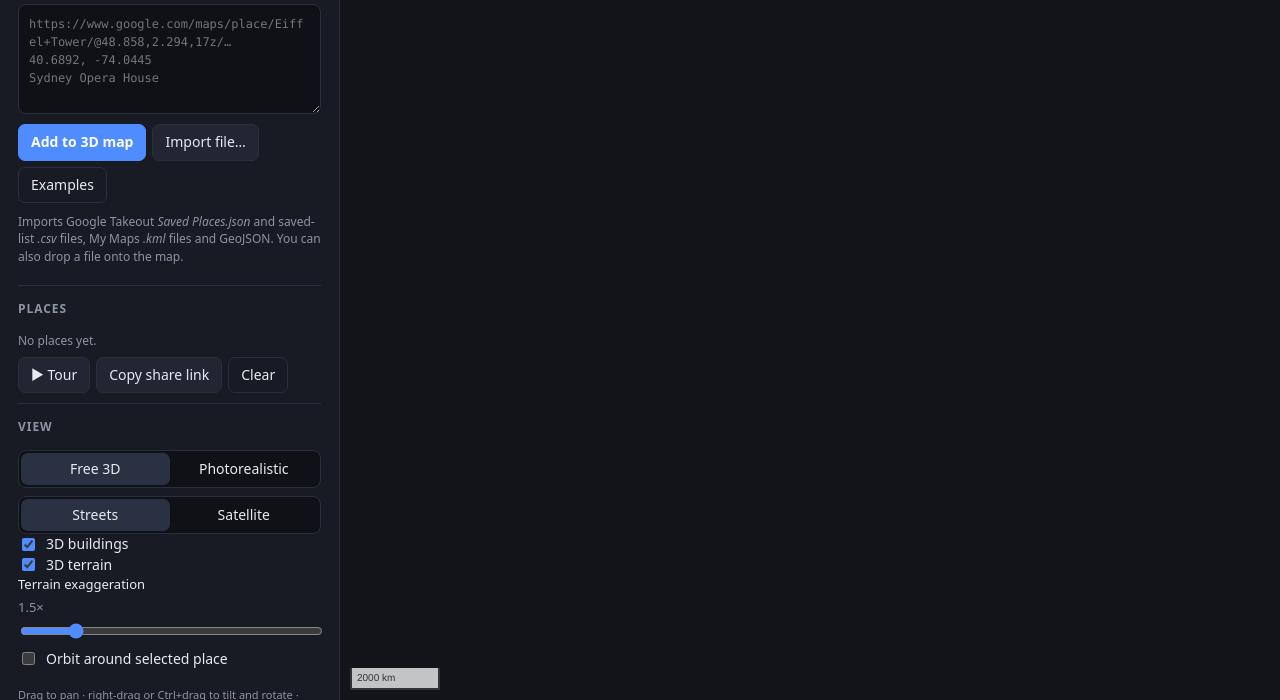
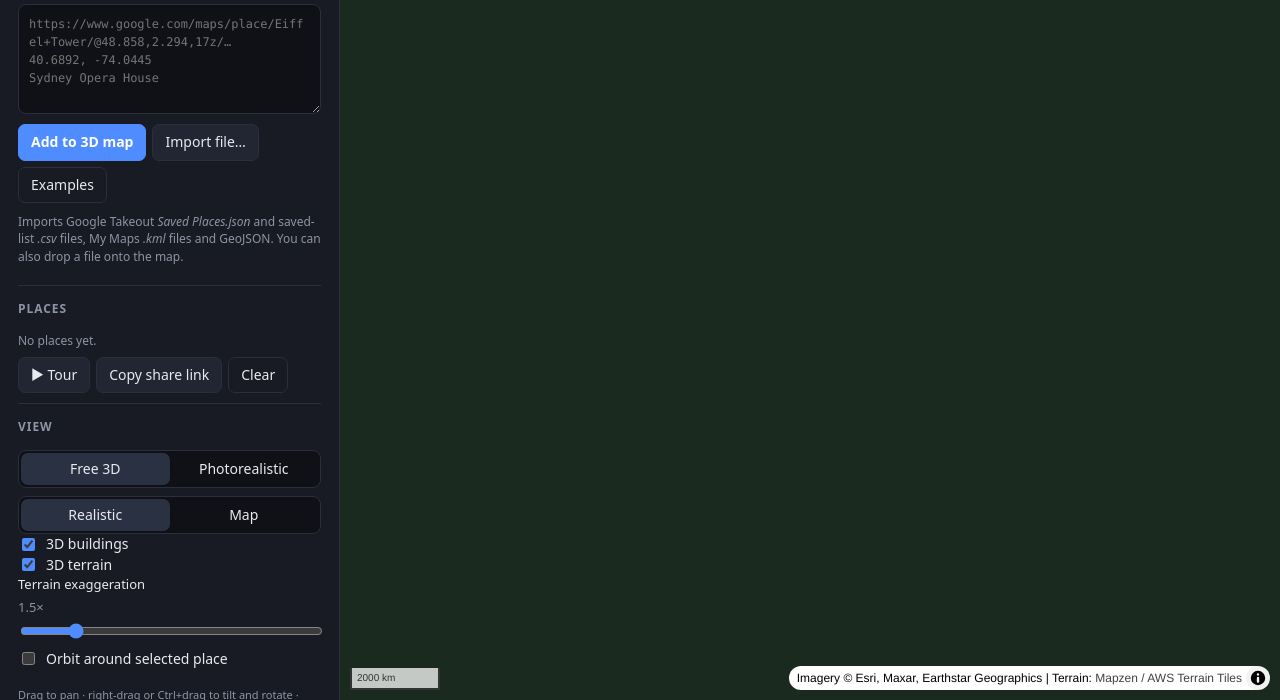
Before and after one commit to void6670/abduebsj, a plain HTML site: page index.html in a window 1280 px wide. Shown: the part 100-800 px from the top of the page. Drawn offline with nearby package versions, Linux system fonts and the light colour scheme; no server answers; animation ran at ten frames a second.

Commit message:
Realistic default look: satellite on terrain, textured buildings, labels
- New default 'Realistic' style: Esri imagery draped on 3D terrain with
  hillshade, main roads and white-on-dark labels from OpenFreeMap
- Buildings use procedurally generated facade textures (brick, stone,
  plaster, concrete, sandstone, glass towers) with coloured roof caps
  and directional light, in both Realistic and Map styles
- Drop road shields on imagery; upgrade MapLibre to 5.24.1, which fixes
  a source-update crash seen with 5.6.0

Co-Authored-By: Claude Opus 5.5 <noreply@anthropic.com>
Claude-Session: https://claude.ai/code/session_013MuJSqnkhR4xNYKKbUutjG

```diff
--- a/app.js
+++ b/app.js
@@ -15,7 +15,7 @@
     places: [],
     selected: null,
     mode: 'free',     // 'free' | 'photo'
-    style: 'streets', // 'streets' | 'satellite'
+    style: 'realistic', // 'realistic' | 'streets'
     buildings: true,
     terrain: true,
     exag: 1.5,
@@ -181,10 +181,18 @@
   const DEM_TILES = ['https://s3.amazonaws.com/elevation-tiles-prod/terrarium/{z}/{x}/{y}.png'];
   const DEM_ATTR = 'Terrain: <a href="https://github.com/tilezen/joerd/blob/master/docs/attribution.md" target="_blank">Mapzen / AWS Terrain Tiles</a>';
 
-  function satelliteStyle() {
+  const OFM_GLYPHS = 'https://tiles.openfreemap.org/fonts/{fontstack}/{range}.pbf';
+  const OFM_SPRITE = 'https://tiles.openfreemap.org/sprites/ofm_f384/ofm';
+  const STREETS_URL = 'https://tiles.openfreemap.org/styles/liberty';
+  // The street style is also the source of label layers for the realistic view.
+  const libertyP = fetch(STREETS_URL).then((r) => r.json()).catch(() => null);
+
+  // Realistic: satellite imagery draped on 3D terrain, with labels and textured buildings added on style load.
+  function realisticStyle() {
     return {
       version: 8,
-      glyphs: 'https://tiles.openfreemap.org/fonts/{fontstack}/{range}.pbf',
+      glyphs: OFM_GLYPHS,
+      sprite: OFM_SPRITE,
       sources: {
         sat: {
           type: 'raster', tileSize: 256, maxzoom: 19,
@@ -194,16 +202,22 @@
         openmaptiles: { type: 'vector', url: 'https://tiles.openfreemap.org/planet' },
       },
       layers: [
-        { id: 'background', type: 'background', paint: { 'background-color': '#0b0d12' } },
-        { id: 'sat', type: 'raster', source: 'sat' },
+        { id: 'background', type: 'background', paint: { 'background-color': '#1b2a1f' } },
+        { id: 'sat', type: 'raster', source: 'sat', paint: { 'raster-saturation': 0.12, 'raster-contrast': 0.08 } },
+        { id: 'p3d-roads', type: 'line', source: 'openmaptiles', 'source-layer': 'transportation', minzoom: 11,
+          filter: ['match', ['get', 'class'], ['motorway', 'trunk', 'primary', 'secondary', 'tertiary'], true, false],
+          layout: { 'line-cap': 'round', 'line-join': 'round' },
+          paint: {
+            'line-color': ['match', ['get', 'class'], ['motorway', 'trunk'], 'rgba(255,214,120,0.7)', 'rgba(255,248,225,0.45)'],
+            'line-width': ['interpolate', ['exponential', 1.5], ['zoom'], 11, 0.6, 15, 2.2, 18, 6],
+          } },
       ],
     };
   }
-  const STREETS_URL = 'https://tiles.openfreemap.org/styles/liberty';
 
   const map = new maplibregl.Map({
     container: 'map',
-    style: STREETS_URL,
+    style: realisticStyle(),
     center: [10, 30],
     zoom: 1.6,
     pitch: 0,
@@ -219,29 +233,116 @@
     return l && l.id;
   }
 
+  // ---- procedural facade textures (walls with windows), generated once on a canvas
+  const FACADES = {
+    'fac-brick':    { wall: [150, 78, 58],   win: [42, 52, 62],  frame: [225, 214, 196], noise: 26, mortar: true },
+    'fac-stone':    { wall: [201, 186, 158], win: [48, 58, 70],  frame: [236, 228, 210], noise: 16 },
+    'fac-plaster':  { wall: [226, 220, 205], win: [56, 70, 84],  frame: [250, 248, 240], noise: 10 },
+    'fac-concrete': { wall: [150, 152, 150], win: [38, 48, 58],  frame: [120, 122, 122], noise: 14 },
+    'fac-sand':     { wall: [214, 176, 128], win: [52, 60, 70],  frame: [240, 226, 200], noise: 18 },
+    'fac-glass':    { glass: true },
+  };
+  const facadeCache = {};
+  function facadeImage(name) {
+    if (facadeCache[name]) return facadeCache[name];
+    const f = FACADES[name];
+    const N = 32;
+    const c = document.createElement('canvas');
+    c.width = c.height = N;
+    const g = c.getContext('2d');
+    let seed = name.length * 977;
+    const rnd = () => ((seed = (seed * 16807) % 2147483647) / 2147483647);
+    const rgb = (a, d = 0) => `rgb(${a.map((v) => clamp(Math.round(v + d), 0, 255)).join(',')})`;
+    if (f.glass) {
+      const grad = g.createLinearGradient(0, 0, N, N);
+      grad.addColorStop(0, '#7fa6bd'); grad.addColorStop(0.5, '#4b6f86'); grad.addColorStop(1, '#2f4b5e');
+      g.fillStyle = grad; g.fillRect(0, 0, N, N);
+      g.fillStyle = 'rgba(255,255,255,0.18)'; g.fillRect(0, 0, N, 5);
+      g.fillStyle = '#26343f';
+      for (let i = 0; i < N; i += 8) { g.fillRect(i, 0, 1, N); g.fillRect(0, i, N, 2); }
+    } else {
+      g.fillStyle = rgb(f.wall); g.fillRect(0, 0, N, N);
+      for (let i = 0; i < 260; i++) {            // surface grain
+        g.fillStyle = rgb(f.wall, (rnd() - 0.5) * f.noise * 2);
+        g.fillRect(Math.floor(rnd() * N), Math.floor(rnd() * N), 1, 1);
+      }
+      if (f.mortar) {
+        g.fillStyle = 'rgba(230,215,200,0.35)';
+        for (let y = 2; y < N; y += 4) g.fillRect(0, y, N, 1);
+      }
+      g.fillStyle = 'rgba(0,0,0,0.22)'; g.fillRect(0, 29, N, 2);      // floor ledge shadow
+      g.fillStyle = rgb(f.frame); g.fillRect(8, 6, 16, 18);            // window frame
+      g.fillStyle = rgb(f.win); g.fillRect(9, 7, 14, 16);              // glass
+      g.fillStyle = 'rgba(255,255,255,0.22)'; g.fillRect(9, 7, 14, 5); // sky reflection
+      g.fillStyle = rgb(f.frame); g.fillRect(15, 7, 2, 16);            // mullion
+    }
+    const d = g.getImageData(0, 0, N, N);
+    facadeCache[name] = { width: N, height: N, data: new Uint8Array(d.data.buffer) };
+    return facadeCache[name];
+  }
+
+  const H = ['coalesce', ['get', 'render_height'], 8];
+  // Pseudo-random but stable material per building, from its height and id.
+  const MAT = ['%', ['+', ['floor', ['*', H, 3.7]], ['to-number', ['coalesce', ['id'], 0]]], 5];
+  const TALL = ['>=', H, 45];
+
+  function addBuildings() {
+    if (map.getLayer('building-3d')) map.removeLayer('building-3d');   // Liberty's plain grey blocks
+    if (map.getLayer('p3d-bwalls')) return;
+    for (const name of Object.keys(FACADES)) if (!map.hasImage(name)) map.addImage(name, facadeImage(name), { pixelRatio: 4 });
+    const filter = ['!', ['has', 'hide_3d']];
+    const before = firstSymbolLayer();
+    map.addLayer({
+      id: 'p3d-bwalls', type: 'fill-extrusion', source: 'openmaptiles', 'source-layer': 'building', minzoom: 14, filter,
+      paint: {
+        'fill-extrusion-pattern': ['case', TALL, 'fac-glass',
+          ['match', MAT, 0, 'fac-brick', 1, 'fac-stone', 2, 'fac-plaster', 3, 'fac-concrete', 'fac-sand']],
+        'fill-extrusion-height': H,
+        'fill-extrusion-base': ['coalesce', ['get', 'render_min_height'], 0],
+        'fill-extrusion-opacity': 1,
+      },
+    }, before);
+    // A thin coloured cap on top so roofs look like roofs, not more windows.
+    map.addLayer({
+      id: 'p3d-broofs', type: 'fill-extrusion', source: 'openmaptiles', 'source-layer': 'building', minzoom: 14, filter,
+      paint: {
+        'fill-extrusion-color': ['case', TALL, '#59646d',
+          ['match', MAT, 0, '#8e4b3b', 1, '#77706a', 2, '#a59c8e', 3, '#6a6d70', '#9a7e62']],
+        'fill-extrusion-height': ['+', H, 0.8],
+        'fill-extrusion-base': H,
+        'fill-extrusion-opacity': 1,
+      },
+    }, before);
+  }
+
+  async function addLabels() {
+    const lib = await libertyP;
+    if (!lib || state.style !== 'realistic' || !map.getSource('openmaptiles')) return;
+    for (const l of lib.layers) {
+      if (l.type !== 'symbol' || l.source !== 'openmaptiles' || /one_way|shield/.test(l.id) || map.getLayer(l.id)) continue;
+      const layer = JSON.parse(JSON.stringify(l));
+      if (layer.layout && layer.layout['text-field'] && !/shield/.test(l.id)) {
+        // White text with a dark halo reads well on top of imagery.
+        layer.paint = Object.assign({}, layer.paint, { 'text-color': '#ffffff', 'text-halo-color': 'rgba(0,0,0,0.8)', 'text-halo-width': 1.4 });
+      }
+      try { map.addLayer(layer); } catch (e) { /* skip layers this style can't host */ }
+    }
+  }
+
   function decorateStyle() {
     // Terrain (separate sources for 3D mesh and hillshade, as MapLibre recommends)
     if (!map.getSource('dem')) map.addSource('dem', { type: 'raster-dem', tiles: DEM_TILES, encoding: 'terrarium', tileSize: 256, maxzoom: 15, attribution: DEM_ATTR });
     if (!map.getSource('dem-hs')) map.addSource('dem-hs', { type: 'raster-dem', tiles: DEM_TILES, encoding: 'terrarium', tileSize: 256, maxzoom: 15 });
-    if (state.style === 'streets' && !map.getLayer('p3d-hillshade')) {
+    if (!map.getLayer('p3d-hillshade')) {
+      const realistic = state.style === 'realistic';
       map.addLayer({ id: 'p3d-hillshade', type: 'hillshade', source: 'dem-hs',
-        paint: { 'hillshade-exaggeration': 0.35, 'hillshade-shadow-color': '#5a5146' } }, firstSymbolLayer());
+        paint: realistic
+          ? { 'hillshade-exaggeration': 0.28, 'hillshade-shadow-color': '#0d1410', 'hillshade-highlight-color': '#fff6e0', 'hillshade-accent-color': '#1d2a20' }
+          : { 'hillshade-exaggeration': 0.35, 'hillshade-shadow-color': '#5a5146' },
+      }, realistic ? 'p3d-roads' : firstSymbolLayer());
     }
-
-    // 3D buildings: Liberty already ships "building-3d"; satellite gets our own extrusion layer.
-    if (!map.getLayer('building-3d') && !map.getLayer('p3d-buildings')) {
-      map.addLayer({
-        id: 'p3d-buildings', type: 'fill-extrusion', source: 'openmaptiles', 'source-layer': 'building', minzoom: 13,
-        paint: {
-          'fill-extrusion-color': '#ece7de',
-          'fill-extrusion-height': ['interpolate', ['linear'], ['zoom'], 13, 0, 14.5, ['coalesce', ['get', 'render_height'], 8]],
-          'fill-extrusion-base': ['coalesce', ['get', 'render_min_height'], 0],
-          'fill-extrusion-opacity': 0.82,
-        },
-      });
-    }
-    if (map.getLayer('building-3d')) map.setPaintProperty('building-3d', 'fill-extrusion-opacity', 0.9);
-
+    addBuildings();
+    map.setLight({ anchor: 'map', position: [1.5, 210, 35], color: '#fff8ec', intensity: 0.45 });
     map.setSky({
       'sky-color': '#7fb2ec', 'horizon-color': '#dfe9f5', 'fog-color': '#e6edf5',
       'sky-horizon-blend': 0.6, 'horizon-fog-blend': 0.6, 'fog-ground-blend': 0.4,
@@ -250,11 +351,12 @@
     addAreaLayers();
     applyBuildings();
     applyTerrain();
+    if (state.style === 'realistic') addLabels();
   }
 
   function applyBuildings() {
-    for (const l of map.getStyle().layers) {
-      if (l.type === 'fill-extrusion') map.setLayoutProperty(l.id, 'visibility', state.buildings ? 'visible' : 'none');
+    for (const id of ['p3d-bwalls', 'p3d-broofs']) {
+      if (map.getLayer(id)) map.setLayoutProperty(id, 'visibility', state.buildings ? 'visible' : 'none');
     }
   }
   function applyTerrain() {
@@ -264,7 +366,7 @@
 
   function setStyle(style) {
     state.style = style;
-    map.setStyle(style === 'satellite' ? satelliteStyle() : STREETS_URL, { diff: false });
+    map.setStyle(style === 'realistic' ? realisticStyle() : STREETS_URL, { diff: false });
   }
   map.on('style.load', decorateStyle);
   map.on('error', (e) => console.warn('map error', e && e.error));
--- a/index.html
+++ b/index.html
@@ -4,7 +4,7 @@
   <meta charset="utf-8">
   <meta name="viewport" content="width=device-width, initial-scale=1">
   <title>Places → 3D: turn Google Maps places into a 3D map</title>
-  <link rel="stylesheet" href="https://unpkg.com/maplibre-gl@5.6.0/dist/maplibre-gl.css">
+  <link rel="stylesheet" href="https://unpkg.com/maplibre-gl@5.24.1/dist/maplibre-gl.css">
   <link rel="stylesheet" href="style.css">
 </head>
 <body>
@@ -43,8 +43,8 @@
 
       <div id="freeOpts">
         <div class="seg" id="styleSeg">
-          <button data-style="streets" class="on">Streets</button>
-          <button data-style="satellite">Satellite</button>
+          <button data-style="realistic" class="on">Realistic</button>
+          <button data-style="streets">Map</button>
         </div>
         <label class="check"><input type="checkbox" id="buildings" checked> 3D buildings</label>
         <label class="check"><input type="checkbox" id="terrain" checked> 3D terrain</label>
@@ -79,7 +79,7 @@
     <button id="panelToggle" aria-label="Toggle panel">☰</button>
   </main>
 
-  <script src="https://unpkg.com/maplibre-gl@5.6.0/dist/maplibre-gl.js"></script>
+  <script src="https://unpkg.com/maplibre-gl@5.24.1/dist/maplibre-gl.js"></script>
   <script src="parse.js"></script>
   <script src="app.js"></script>
 </body>
```
Also changed, not shown: 1 other file.
